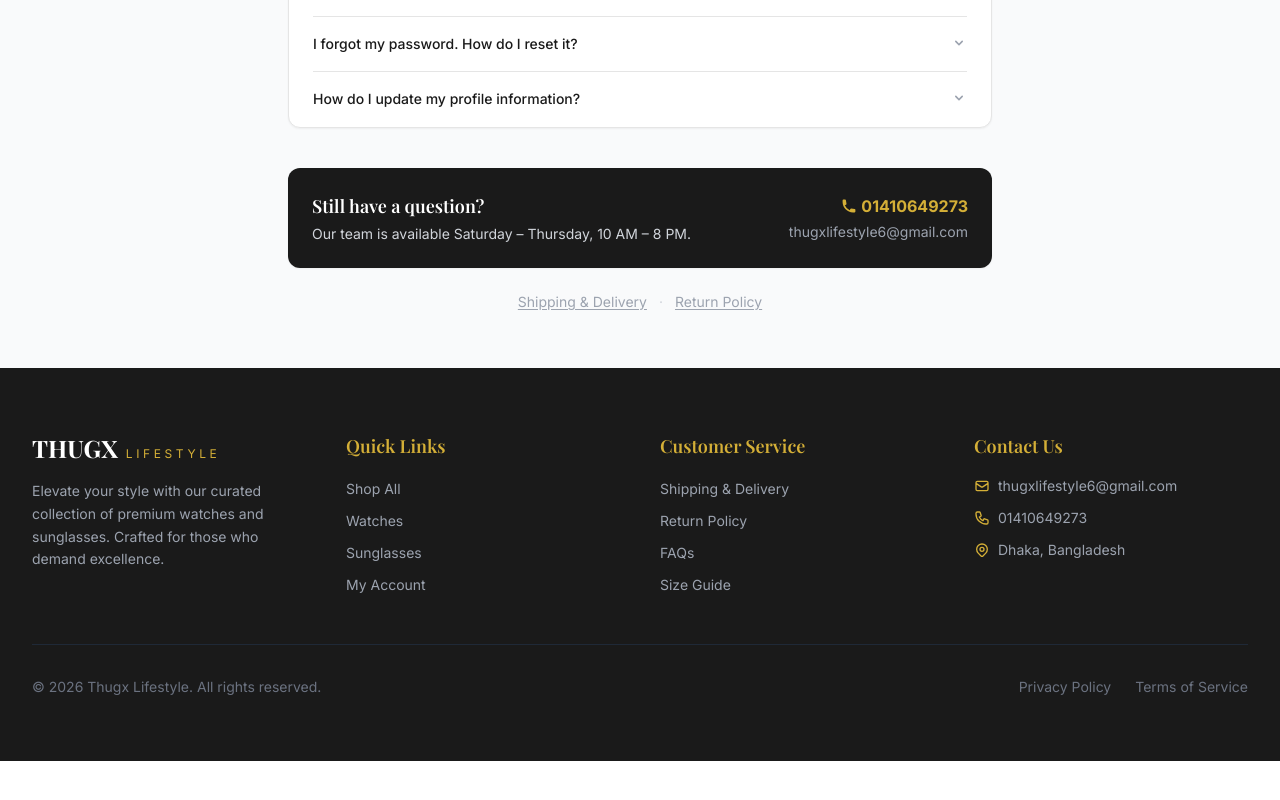
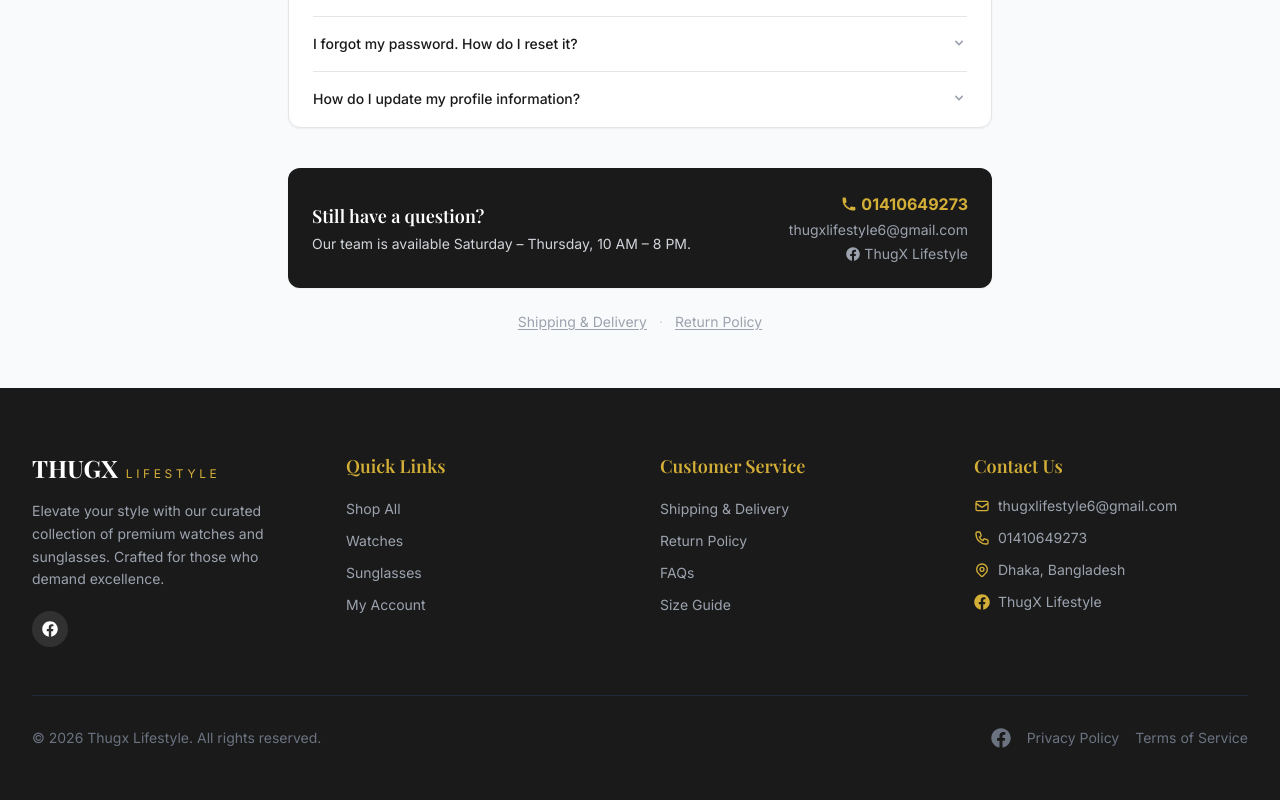
Before and after one commit to mdsazzathossain1/Thugx_lifestyle, a React (Vite) app in the folder client/: page /faq in a window 1280 px wide. Shown: the part 1544-2344 px from the top of the page. Before the commit the page ends 2305 px from the top, so only its background shows below. Built offline with nearby package versions, Linux system fonts and the light colour scheme; no server answers.

Commit message:
feat: add Facebook page link (ThugX Lifestyle) to footer and info pages

```diff
--- a/client/src/components/common/Footer.jsx
+++ b/client/src/components/common/Footer.jsx
@@ -1,6 +1,7 @@
 import { useState, useEffect } from 'react';
 import { Link } from 'react-router-dom';
 import { HiOutlineMail, HiOutlinePhone, HiOutlineLocationMarker } from 'react-icons/hi';
+import { FaFacebook } from 'react-icons/fa';
 import api from '../../utils/api';
 
 const Footer = () => {
@@ -31,6 +32,17 @@ const Footer = () => {
               Elevate your style with our curated collection of premium watches
               and sunglasses. Crafted for those who demand excellence.
             </p>
+            <div className="mt-5 flex items-center gap-3">
+              <a
+                href="https://web.facebook.com/profile.php?id=61584280311708"
+                target="_blank"
+                rel="noopener noreferrer"
+                aria-label="ThugX Lifestyle on Facebook"
+                className="w-9 h-9 rounded-full bg-white/10 hover:bg-secondary flex items-center justify-center transition-colors"
+              >
+                <FaFacebook className="w-4 h-4 text-white" />
+              </a>
+            </div>
           </div>
 
           {/* Quick Links */}
@@ -98,6 +110,17 @@ const Footer = () => {
                 <HiOutlineLocationMarker className="w-4 h-4 text-secondary mt-0.5" />
                 <span className="text-gray-400 text-sm">Dhaka, Bangladesh</span>
               </li>
+              <li className="flex items-center space-x-2">
+                <FaFacebook className="w-4 h-4 text-secondary" />
+                <a
+                  href="https://web.facebook.com/profile.php?id=61584280311708"
+                  target="_blank"
+                  rel="noopener noreferrer"
+                  className="text-gray-400 text-sm hover:text-secondary transition-colors"
+                >
+                  ThugX Lifestyle
+                </a>
+              </li>
             </ul>
           </div>
         </div>
@@ -106,7 +129,16 @@ const Footer = () => {
           <p className="text-gray-500 text-sm">
             &copy; {new Date().getFullYear()} Thugx Lifestyle. All rights reserved.
           </p>
-          <div className="flex items-center space-x-6 mt-4 md:mt-0">
+          <div className="flex items-center gap-4 mt-4 md:mt-0">
+            <a
+              href="https://web.facebook.com/profile.php?id=61584280311708"
+              target="_blank"
+              rel="noopener noreferrer"
+              aria-label="ThugX Lifestyle on Facebook"
+              className="text-gray-500 hover:text-secondary transition-colors"
+            >
+              <FaFacebook className="w-5 h-5" />
+            </a>
             <span className="text-gray-500 text-sm">Privacy Policy</span>
             <span className="text-gray-500 text-sm">Terms of Service</span>
           </div>
--- a/client/src/pages/FAQ.jsx
+++ b/client/src/pages/FAQ.jsx
@@ -1,6 +1,7 @@
 import { useState } from 'react';
 import { HiChevronDown, HiChevronUp, HiShoppingCart, HiCreditCard, HiTruck, HiRefresh, HiUser, HiPhone } from 'react-icons/hi';
 import { Link } from 'react-router-dom';
+import { FaFacebook } from 'react-icons/fa';
 
 const faqs = [
   {
@@ -190,6 +191,9 @@ const FAQ = () => (
           <a href="mailto:thugxlifestyle6@gmail.com" className="text-gray-400 hover:text-secondary transition-colors">
             thugxlifestyle6@gmail.com
           </a>
+          <a href="https://web.facebook.com/profile.php?id=61584280311708" target="_blank" rel="noopener noreferrer" className="text-gray-400 hover:text-secondary transition-colors flex items-center gap-1">
+            <FaFacebook className="w-3.5 h-3.5" /> ThugX Lifestyle
+          </a>
         </div>
       </div>
 
--- a/client/src/pages/ReturnPolicy.jsx
+++ b/client/src/pages/ReturnPolicy.jsx
@@ -1,4 +1,5 @@
 import { HiRefresh, HiShieldCheck, HiExclamation, HiPhone, HiClock } from 'react-icons/hi';
+import { FaFacebook } from 'react-icons/fa';
 
 const Section = ({ icon: Icon, title, children, accent }) => (
   <div className={`bg-white border rounded-xl p-6 shadow-sm ${accent ? 'border-secondary/40' : 'border-border'}`}>
@@ -157,6 +158,9 @@ const ReturnPolicy = () => (
         <div className="flex flex-col sm:items-end gap-1 text-sm">
           <a href="tel:01410649273" className="text-secondary font-bold hover:underline text-base">01410649273</a>
           <a href="mailto:thugxlifestyle6@gmail.com" className="text-gray-500 hover:text-secondary transition-colors">thugxlifestyle6@gmail.com</a>
+          <a href="https://web.facebook.com/profile.php?id=61584280311708" target="_blank" rel="noopener noreferrer" className="text-gray-500 hover:text-secondary transition-colors flex items-center gap-1">
+            <FaFacebook className="w-3.5 h-3.5" /> ThugX Lifestyle
+          </a>
         </div>
       </div>
 
--- a/client/src/pages/ShippingDelivery.jsx
+++ b/client/src/pages/ShippingDelivery.jsx
@@ -1,4 +1,5 @@
 import { HiTruck, HiClock, HiLocationMarker, HiShieldCheck, HiCurrencyDollar } from 'react-icons/hi';
+import { FaFacebook } from 'react-icons/fa';
 
 const Section = ({ icon: Icon, title, children }) => (
   <div className="bg-white border border-border rounded-xl p-6 shadow-sm">
@@ -111,6 +112,9 @@ const ShippingDelivery = () => (
         <div className="flex flex-col sm:items-end gap-1 text-sm">
           <a href="tel:01410649273" className="text-secondary font-semibold hover:underline">01410649273</a>
           <a href="mailto:thugxlifestyle6@gmail.com" className="text-gray-300 hover:text-secondary transition-colors">thugxlifestyle6@gmail.com</a>
+          <a href="https://web.facebook.com/profile.php?id=61584280311708" target="_blank" rel="noopener noreferrer" className="text-gray-300 hover:text-secondary transition-colors flex items-center gap-1">
+            <FaFacebook className="w-3.5 h-3.5" /> ThugX Lifestyle
+          </a>
         </div>
       </div>
 
```
